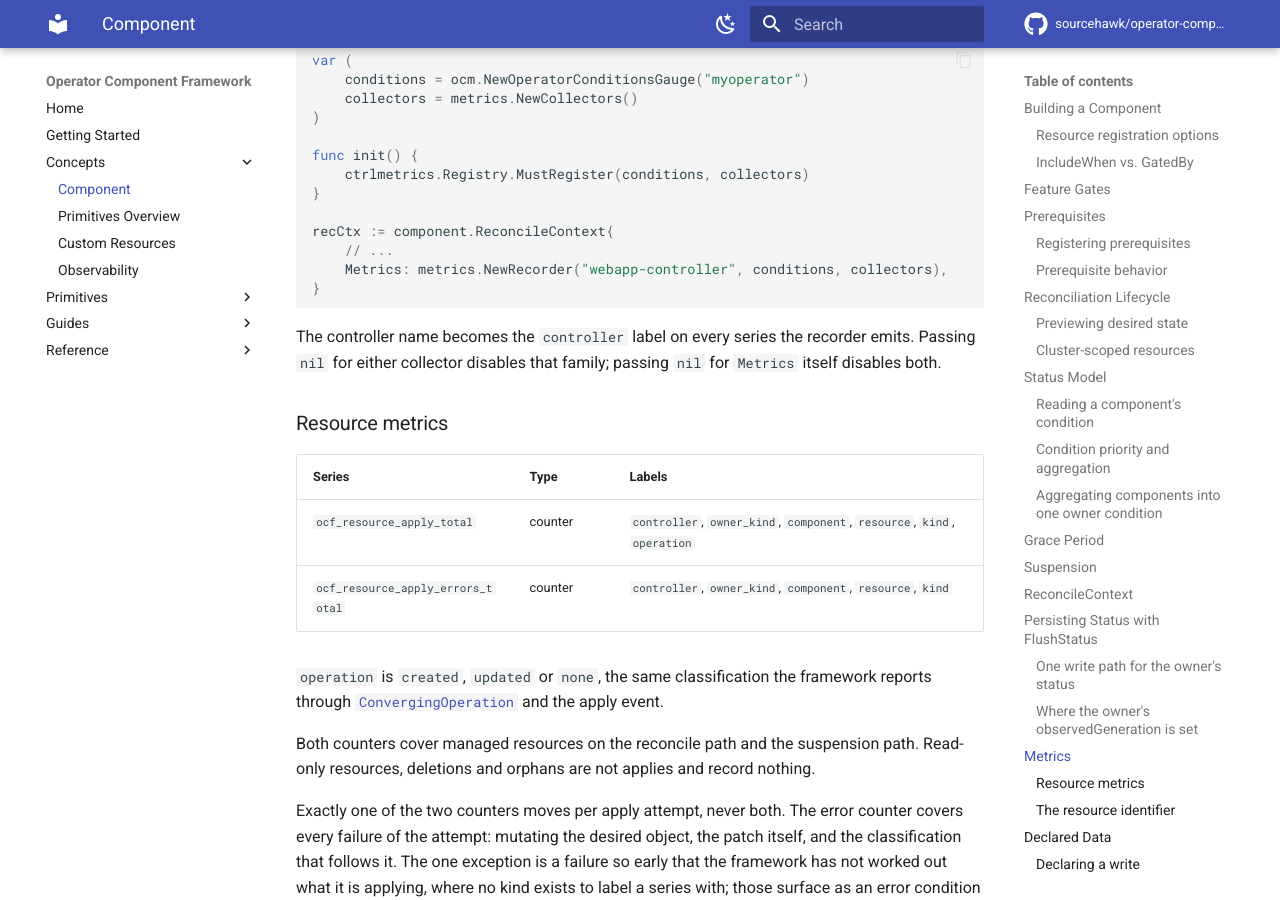
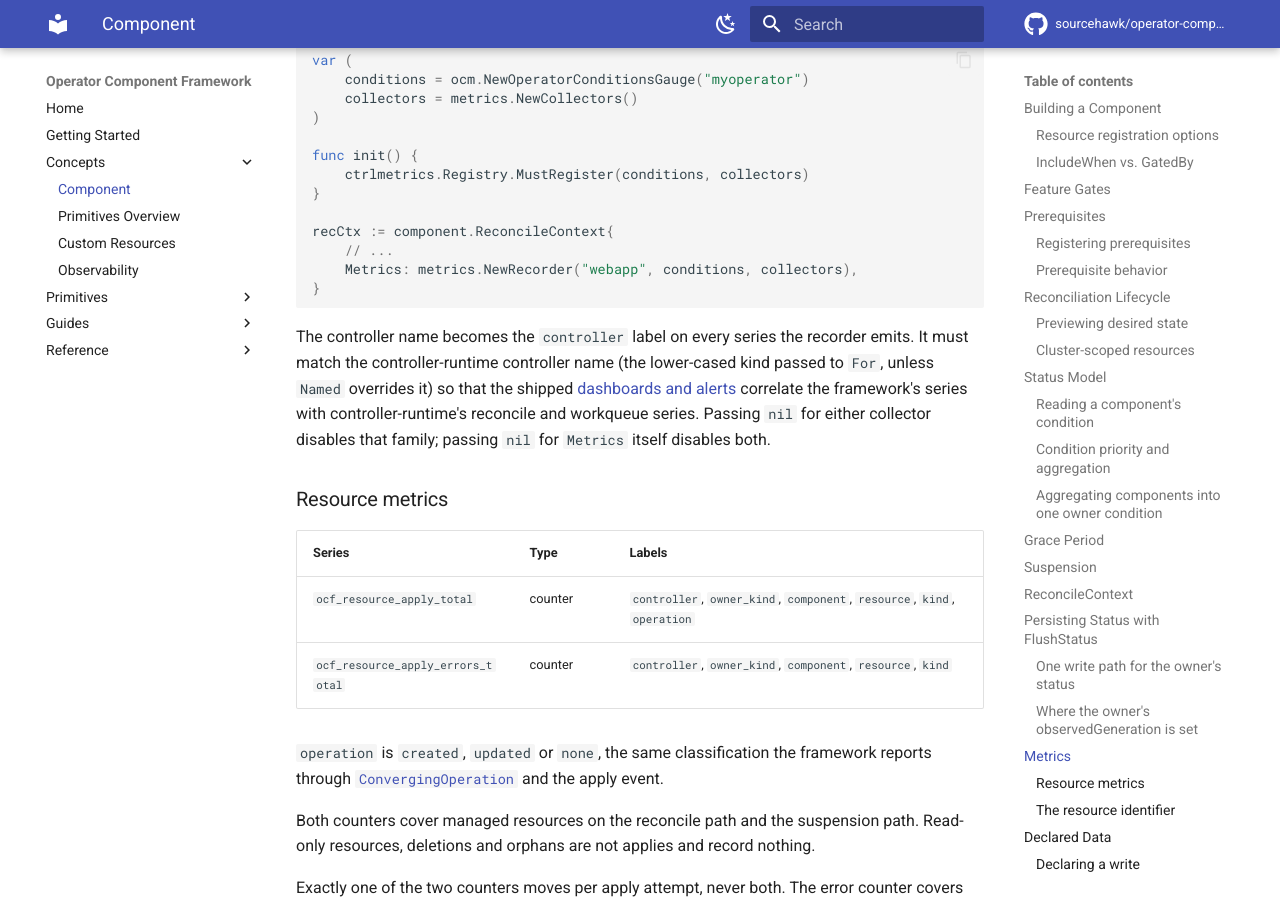
Before and after one commit to sourcehawk/operator-component-framework, an MkDocs documentation site: the page built from docs/component.md, in a window 1280 px wide and 900 px high, scrolled down 22833 px. Built offline with MkDocs 1.6.1 and Material for MkDocs 9.7.7, drawn with Linux system fonts in a browser that asks for light colours; comment, search, counter and statistics services are not loaded.

Commit message:
docs(component): align the recorder's controller name with controller-runtime (#187)
Co-Authored-By: Claude Fable 5 <noreply@anthropic.com>
Claude-Session: https://claude.ai/code/session_01JPihvXVfS997iGmGabTGsd

````diff
--- a/docs/component.md
+++ b/docs/component.md
@@ -842,12 +842,15 @@ func init() {
 
 recCtx := component.ReconcileContext{
     // ...
-    Metrics: metrics.NewRecorder("webapp-controller", conditions, collectors),
+    Metrics: metrics.NewRecorder("webapp", conditions, collectors),
 }
 ```
 
-The controller name becomes the `controller` label on every series the recorder emits. Passing `nil` for either
-collector disables that family; passing `nil` for `Metrics` itself disables both.
+The controller name becomes the `controller` label on every series the recorder emits. It must match the
+controller-runtime controller name (the lower-cased kind passed to `For`, unless `Named` overrides it) so that the
+shipped [dashboards and alerts](observability.md) correlate the framework's series with controller-runtime's reconcile
+and workqueue series. Passing `nil` for either collector disables that family; passing `nil` for `Metrics` itself
+disables both.
 
 ### Resource metrics
 
````
Also changed, not shown: plugin/skills/building-components/references/component.md (+6 -3 lines), 1 other file.
